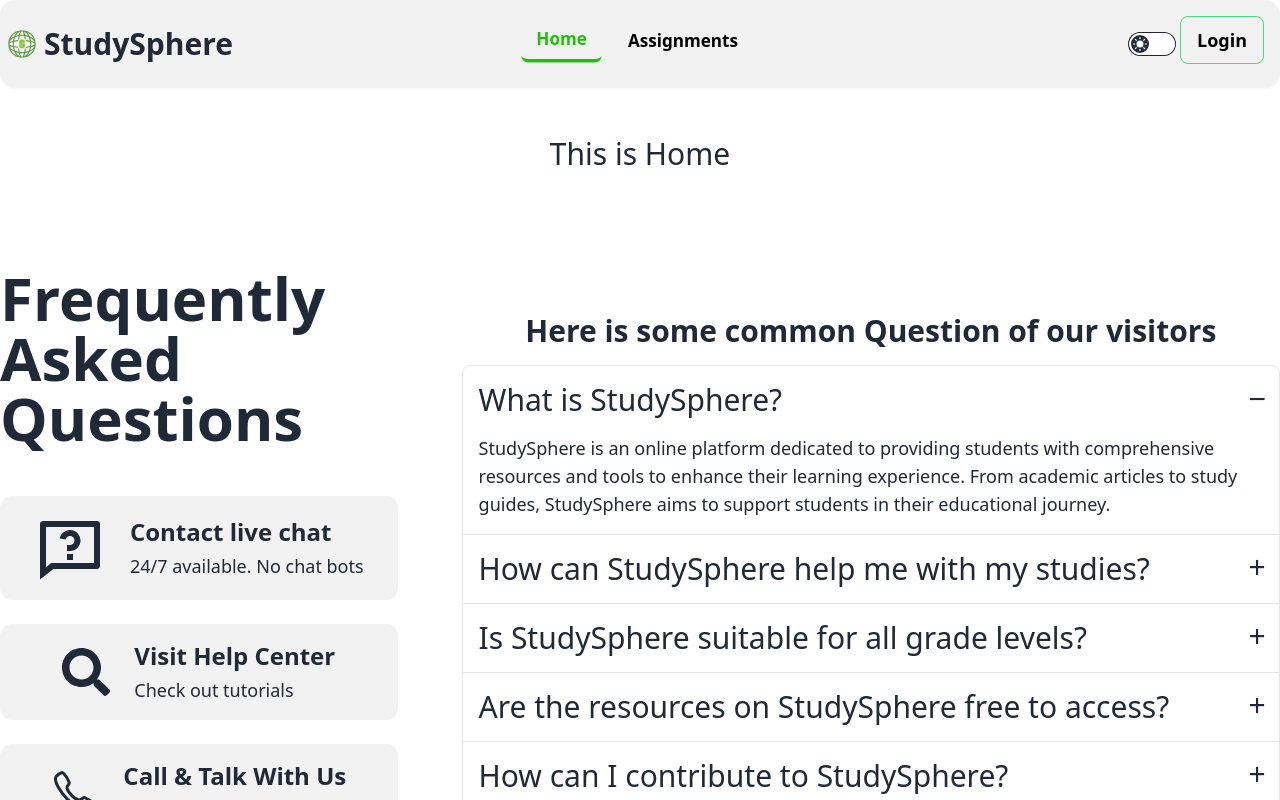
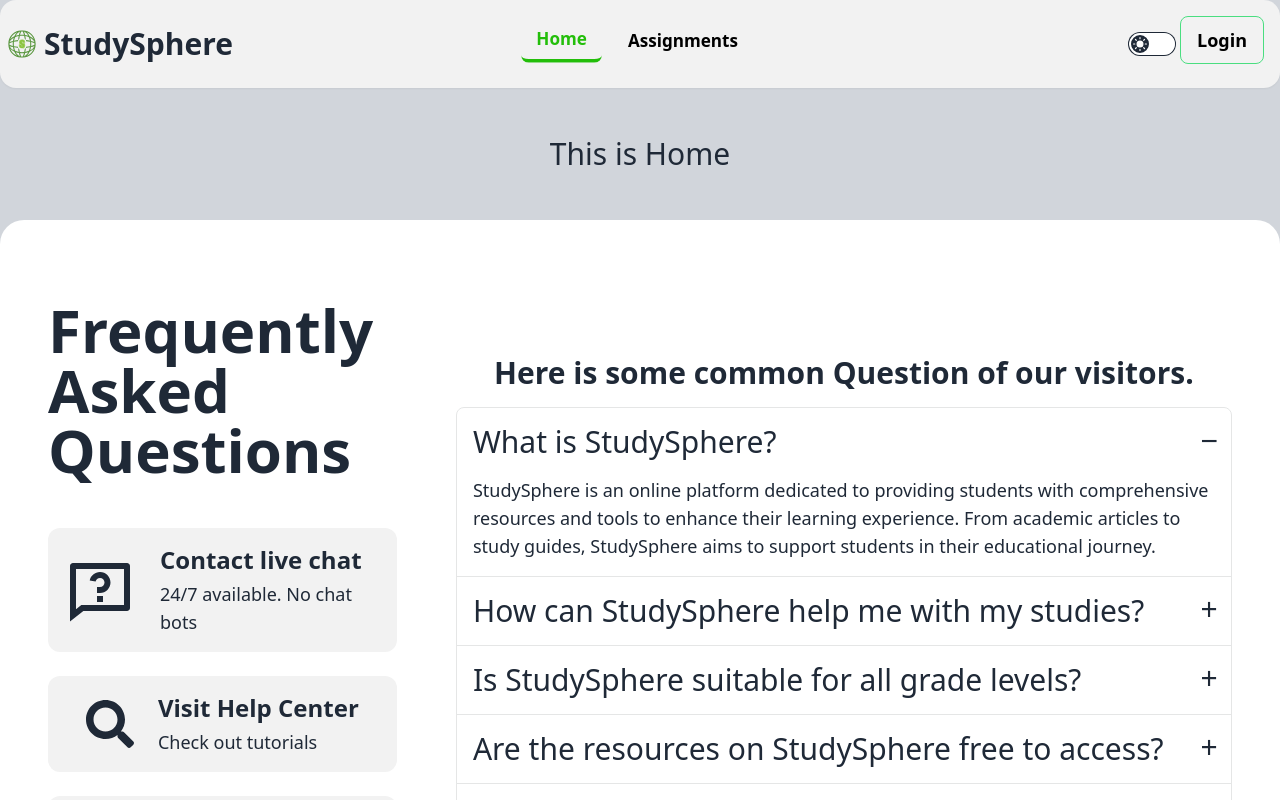
Before and after one commit to md-nasim-mondal/studySphere-client, a React (Vite) app: page / in a window 1280 px wide. Shown: the top 800 px of the page. Built offline with nearby package versions, Linux system fonts and the light colour scheme; no server answers.

Commit message:
theme state move to in  authprovider

```diff
--- a/src/components/FAQ.jsx
+++ b/src/components/FAQ.jsx
@@ -5,7 +5,7 @@ import { RiQuestionnaireLine } from "react-icons/ri";
 const FAQ = () => {
   return (
     <div>
-      <div className='flex flex-col md:flex-row gap-[5%] items-center my-24 w-[94%] md:w-full mx-auto'>
+      <div className='flex flex-col md:flex-row gap-[5%] items-center py-20 w-[94%] md:w-full mx-auto bg-base-100 px-12 rounded-3xl my-12'>
         <div className="w-full">
           <h1 className='text-2xl md:text-4xl lg:text-6xl font-bold'>
             Frequently Asked Questions
@@ -54,7 +54,7 @@ const FAQ = () => {
         </div>
         <div>
           <div>
-            <h3 className="text-xl md:text-3xl font-semibold text-center py-4">Here is some common Question of our visitors</h3>
+            <h3 className="text-xl md:text-3xl font-semibold text-center py-4">Here is some common Question of our visitors.</h3>
           </div>
           <div className='join join-vertical w-full'>
             <div className='collapse collapse-plus join-item border border-base-300'>
--- a/src/components/Shared/Navbar.jsx
+++ b/src/components/Shared/Navbar.jsx
@@ -3,19 +3,21 @@ import logo from "../../assets/logo/study.svg";
 import { Link, NavLink } from "react-router-dom";
 import useAuth from "../../hooks/useAuth";
 import { IoClose, IoMenu } from "react-icons/io5";
-import { useEffect, useState } from "react";
+import { useState } from "react";
 const Navbar = () => {
   const [open, setOpen] = useState(false);
-  const { user, logOut } = useAuth() || {};
-  const [theme, setTheme] = useState(() => {
-    const localTheme = localStorage.getItem("theme");
-    return localTheme ? localTheme : "light";
-  });
-  useEffect(() => {
-    localStorage.setItem("theme", theme);
+  const { user, logOut, theme, setTheme } = useAuth() || {};
+  // const [theme, setTheme] = useState(() => {
+  //   const localTheme = localStorage.getItem("theme");
+  //   return localTheme ? localTheme : "light";
+  // });
+  // useEffect(() => {
+  //   localStorage.setItem("theme", theme);
 
-    document.querySelector("html").setAttribute("data-theme", theme);
-  }, [theme]);
+  //   document.querySelector("html").setAttribute("data-theme", theme);
+  // }, [theme]);
+
+  // 1f2937
 
   const handleToggle = () => {
     setTheme((prevTheme) => (prevTheme === "light" ? "dark" : "light"));
--- a/src/layouts/Main.jsx
+++ b/src/layouts/Main.jsx
@@ -3,10 +3,12 @@ import Navbar from "../components/Shared/Navbar";
 import Footer from "../components/Shared/Footer";
 import logo from "../assets/logo/study.svg"
 import { Helmet } from "react-helmet";
+import useAuth from "../hooks/useAuth";
 
 const Main = () => {
+  const {theme} = useAuth();
   return (
-    <div className="">
+    <div className={`${theme === 'light' ? 'bg-gray-300' : 'bg-[#1f2937]'}`}>
     <Helmet>
           <link
             rel="shortcut icon"
--- a/src/provider/AuthProvider.jsx
+++ b/src/provider/AuthProvider.jsx
@@ -23,6 +23,17 @@ const AuthProvider = ({ children }) => {
     const [loading, setLoading] = useState(true);
     const googleProvider = new GoogleAuthProvider();
     const githubProvider = new GithubAuthProvider();
+
+    const [theme, setTheme] = useState(() => {
+        const localTheme = localStorage.getItem("theme");
+        return localTheme ? localTheme : "light";
+      });
+      useEffect(() => {
+        localStorage.setItem("theme", theme);
+
+        document.querySelector("html").setAttribute("data-theme", theme);
+      }, [theme]);
+
 
     const createUser = (email, password) => {
         setLoading(true);
@@ -69,6 +80,8 @@ const AuthProvider = ({ children }) => {
 
 
     const authInfo = {
+        theme,
+        setTheme,
         user,
         setUser,
         loading,
```
